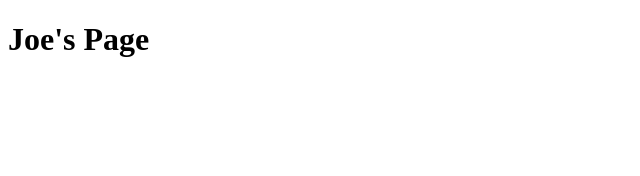
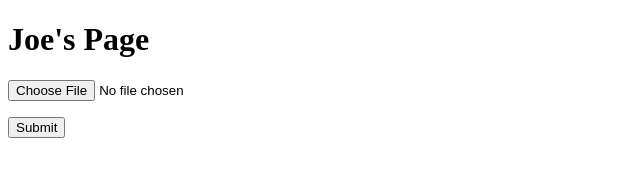
Before and after one commit to cupofjoey/metamicro, a website: page index.html in a window 1280 px wide. Shown: the whole page, without its empty margins (0-640 px from the left). Drawn offline with Linux system fonts and the light colour scheme.

```diff
--- a/index.html
+++ b/index.html
@@ -5,6 +5,13 @@
 </head>
 <body>
 <h1>Joe's Page</h1>
-
+	<form method="post", enctype="multipart/form-data", action="/">
+		<p>
+			<input type="file" name="Upload">
+		</p>
+		<p>
+			<input type="Submit">
+		</p>
+	</form>
 </body>
 </html>
```
Also changed, not shown: app.js (+16 -0 lines), 10 other files.
